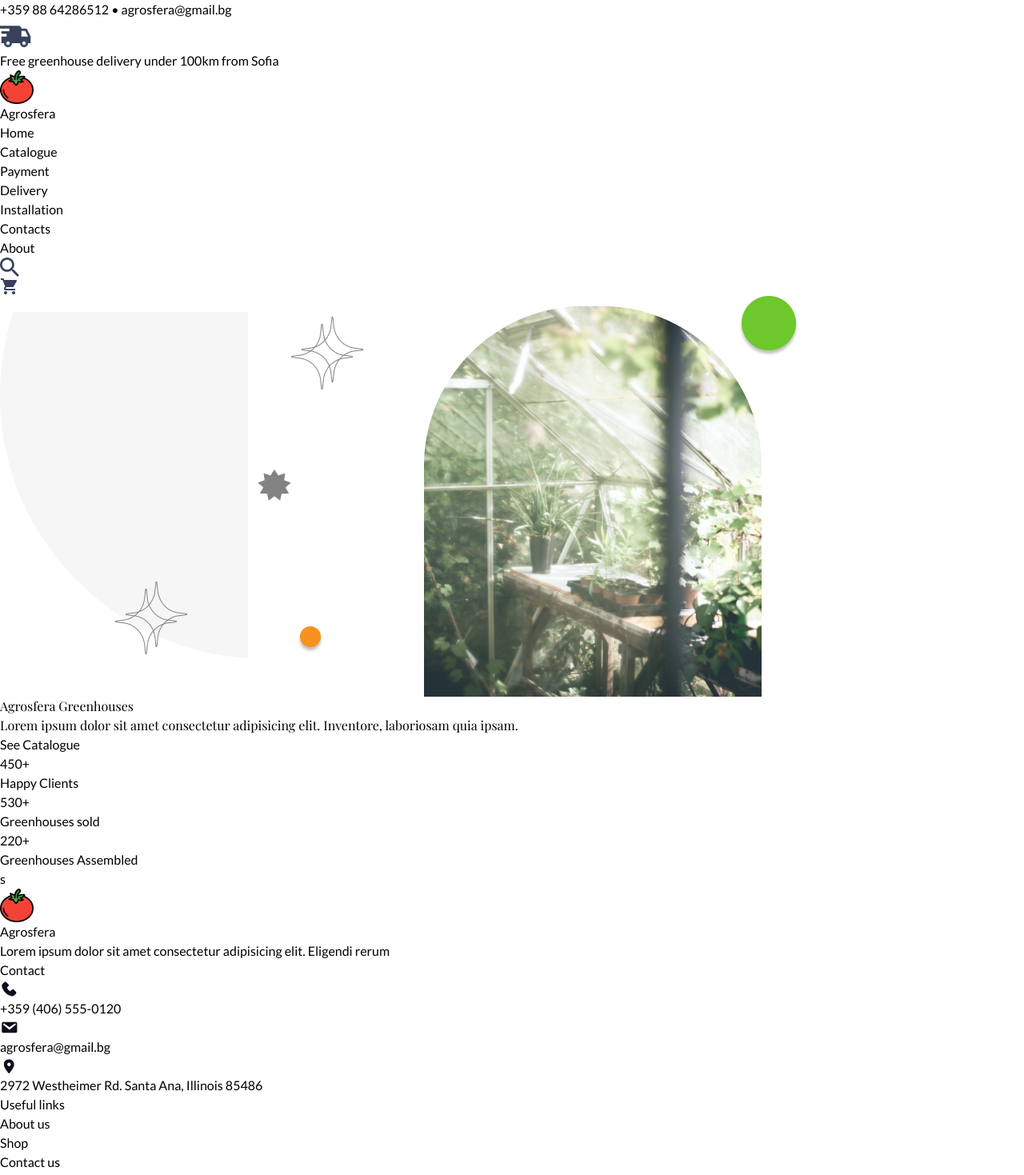
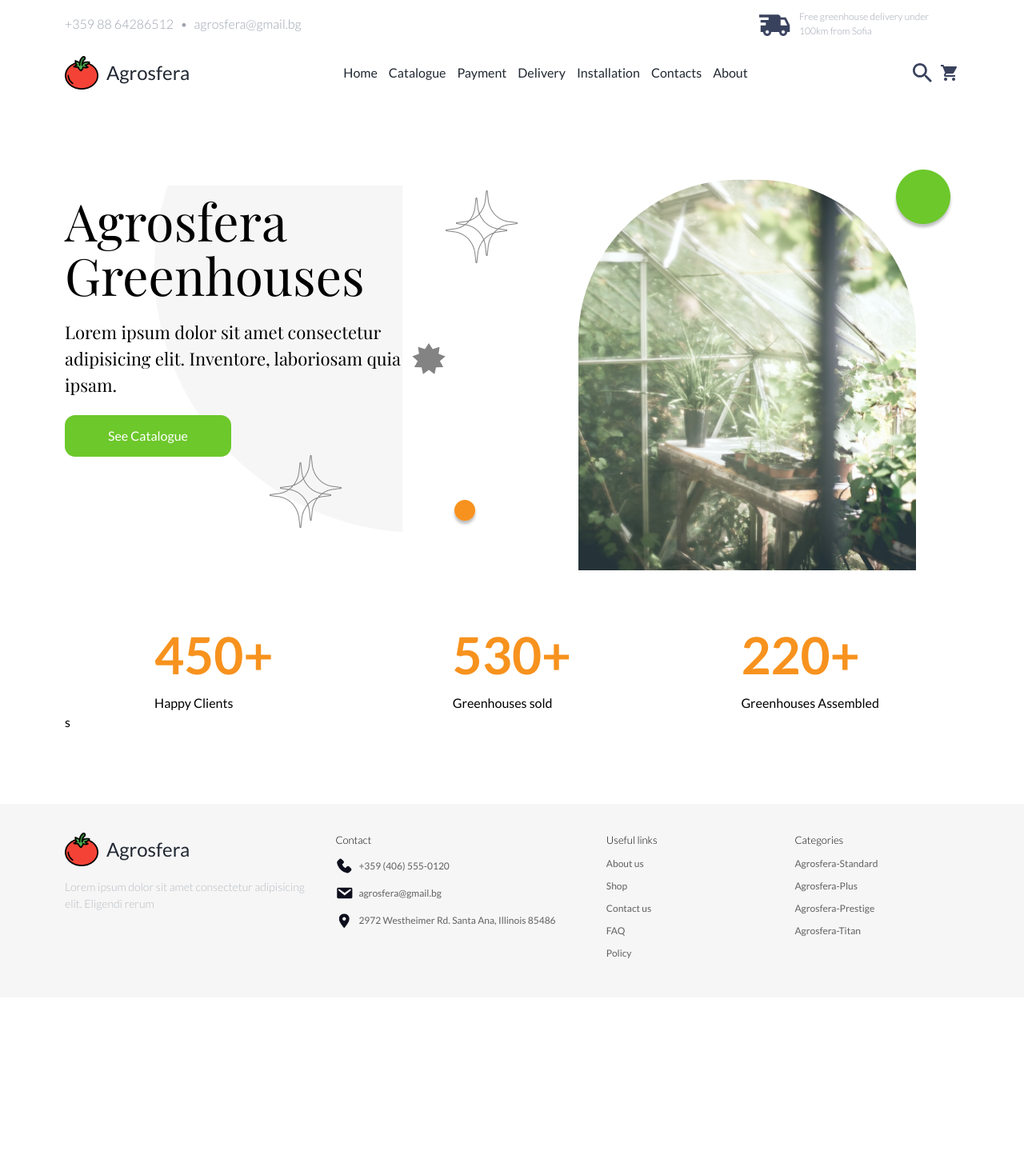
Before and after one commit to nikmace/greenhouses, a Next.js app: page / in a window 1280 px wide. Shown: the top 1469 px of the page at 80% size. After the commit the page ends 1247 px from the top, so only its background shows below. Built offline with nearby package versions, Linux system fonts and the light colour scheme.

Commit message:
Add sass styles

```diff
--- /dev/null
+++ b/styles/components/footer.scss
@@ -0,0 +1,60 @@
+.footer {
+  background: #f6f6f6;
+
+  &__inner {
+    display: grid;
+    grid-template-columns: 1.5fr 1.5fr 1fr 1fr;
+    gap: 30px;
+    padding: 36px 0px;
+
+    &Company {
+      &__logo {
+        display: flex;
+        align-items: center;
+        padding-bottom: 15px;
+
+        img {
+          margin-right: 10px;
+        }
+        h3 {
+          font-size: 24px;
+          color: $text;
+        }
+      }
+      &__text {
+        color: $gray-200;
+        font-weight: 300;
+        font-size: 14px;
+      }
+    }
+  }
+
+  &__list {
+    h5 {
+      font-size: 13px;
+      font-weight: 300;
+      margin-bottom: 10px;
+    }
+    &Item {
+      display: flex;
+      align-items: center;
+      margin-bottom: 10px;
+      a {
+        font-size: 12px;
+        color: #616161;
+        cursor: pointer;
+
+        &:hover {
+          text-decoration: underline;
+        }
+      }
+      p {
+        font-size: 12px;
+        color: #616161;
+      }
+      img {
+        margin-right: 5px;
+      }
+    }
+  }
+}
--- /dev/null
+++ b/styles/components/landing.scss
@@ -0,0 +1,47 @@
+.landing {
+  padding: 120px 0px 90px 0px;
+
+  &__inner {
+    .jumbotron {
+      &__wrapper {
+        position: relative;
+        &Bg {
+          position: absolute;
+          top: -30px;
+          left: 10%;
+          z-index: -1;
+        }
+        &Info {
+          max-width: 450px;
+          width: 100%;
+          h1 {
+            display: flex;
+            flex-direction: column;
+            font-size: 64px;
+            line-height: 68px;
+          }
+          p {
+            padding: 21px 0px;
+            font-size: 22px;
+            font-weight: 400;
+          }
+        }
+      }
+    }
+    .companyStats {
+      padding-top: 200px;
+      display: grid;
+      grid-template-columns: 1fr 1fr 1fr;
+      justify-items: center;
+
+      &__item {
+        h3 {
+          font-style: normal;
+          font-weight: 700;
+          font-size: 64px;
+          color: #f7921e;
+        }
+      }
+    }
+  }
+}
--- /dev/null
+++ b/styles/components/nav.scss
@@ -0,0 +1,76 @@
+@import "../main/variables.scss";
+
+.banner {
+  display: flex;
+  align-items: center;
+  justify-content: space-between;
+  padding: 10px 0px;
+
+  &Contacts {
+    p {
+      color: $gray-400;
+      font-weight: 300;
+
+      span {
+        margin: 0px 5px;
+      }
+    }
+  }
+
+  &Delivery {
+    display: flex;
+    align-items: center;
+
+    img {
+      margin-right: 10px;
+    }
+
+    &__info {
+      max-width: 200px;
+      width: 100%;
+      p {
+        font-size: 12px;
+        font-weight: 300;
+        color: $gray-400;
+      }
+    }
+  }
+}
+
+.nav {
+  display: flex;
+  align-items: center;
+  justify-content: space-between;
+  padding: 10px 0px;
+  &Logo {
+    display: flex;
+    align-items: center;
+    img {
+      margin-right: 10px;
+    }
+    h3 {
+      font-size: 24px;
+      color: $text;
+    }
+  }
+  &List {
+    display: flex;
+    &__item {
+      font-size: 16px;
+      color: $text;
+      cursor: pointer;
+    }
+
+    &__item + li,
+    &__item:first-child {
+      margin-right: 14px;
+    }
+  }
+  &Cart {
+    display: flex;
+
+    img:first-child {
+      margin-right: 10px;
+    }
+  }
+}
--- a/styles/globals.scss
+++ b/styles/globals.scss
@@ -2,3 +2,9 @@
 @tailwind base;
 @tailwind components;
 @tailwind utilities;
+
+@import "./components/nav.scss";
+@import "./main/variables.scss";
+@import "./main/nulifier.scss";
+@import "./components/footer.scss";
+@import "./components/landing.scss";
--- /dev/null
+++ b/styles/main/nulifier.scss
@@ -0,0 +1,18 @@
+.auto__container {
+  position: relative;
+  max-width: 1160px;
+  margin: 0 auto;
+  padding: 0 21px;
+}
+
+.buttonMain {
+  background-color: $brightGreen;
+  border-radius: 13px;
+  padding: 14px 54px;
+  color: #fff;
+  transition: background-color 0.3s ease-in-out;
+
+  &:hover {
+    background-color: #82d14a;
+  }
+}
--- /dev/null
+++ b/styles/main/variables.scss
@@ -0,0 +1,69 @@
+$main: #fefefe;
+$secondary: #d5ac3c;
+
+$gray-0: #b1b1b1;
+
+$titleFont: "Jost";
+$text: var(--text);
+
+$body: var(--body);
+$button: var(--button);
+$buttonColor: var(--buttonColor);
+$range: var(--range);
+$modalTitle: var(--range);
+
+$logo: var(--logo);
+$mainBg: var(--mainBg);
+$box: var(--box);
+$border: var(--border);
+$table: var(--table);
+
+$gray: var(--gray);
+$gray-100: var(--gray-100);
+$gray-200: var(--gray-200);
+$gray-300: var(--gray-300);
+$gray-400: var(--gray-400);
+$gray-500: var(--gray-500);
+$gray-600: var(--gray-600);
+$gray-700: var(--gray-700);
+
+$textColor: var(--textColor);
+$textColor2: var(--textColor2);
+$textColor3: var(--textColor3);
+
+$paleGreen: var(--paleGreen);
+$brightGreen: var(--brightGreen);
+
+$swap: var(--swap);
+:root {
+  --body: #1e293b;
+  --button: #6dc82b;
+  --buttonColor: #56677e;
+  --range: #3f4f66;
+  --modalTitle: #2c394c;
+
+  --logo: #ffffff;
+  --mainBg: #334155;
+  --box: #3f4f66;
+  --border: #56677e;
+  --table: #334155;
+  --text: #212832;
+
+  --gray: #56677e;
+  --gray-100: #405067;
+  --gray-200: #b5bac1;
+  --gray-300: #56677e;
+  --gray-400: #9ca2ac;
+  --gray-500: #b5bac1;
+  --gray-600: #b5bac1;
+  --gray-700: #e6ecf4;
+
+  --textColor: #ffffff;
+  --textColor2: #ffffff;
+  --textColor3: #ffffff;
+
+  --paleGreen: #48c4a0;
+  --brightGreen: #6dc82b;
+}
+
+$mainFont: "Rubik", sans-serif;
```
